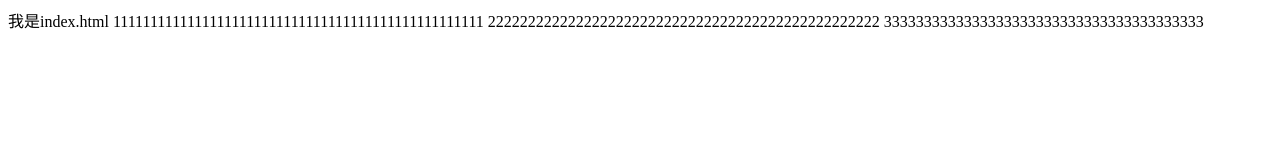
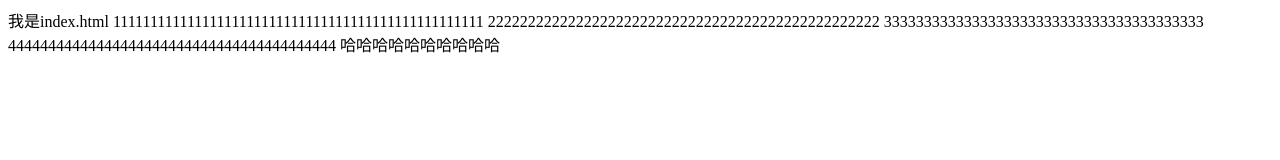
Before and after one commit to huafengwang/git-demo, a plain HTML site: page index.html in a window 1280 px wide. Drawn offline with Linux system fonts and the light colour scheme.

Commit message:
HBuilderX第二次提交

```diff
--- a/index.html
+++ b/index.html
@@ -9,5 +9,9 @@
 	11111111111111111111111111111111111111111111111111
 	2222222222222222222222222222222222222222222222222
 	3333333333333333333333333333333333333333
+	44444444444444444444444444444444444444444
+
+
+	哈哈哈哈哈哈哈哈哈哈
 	</body>
 </html>
```
Also changed, not shown: n.js (added).
